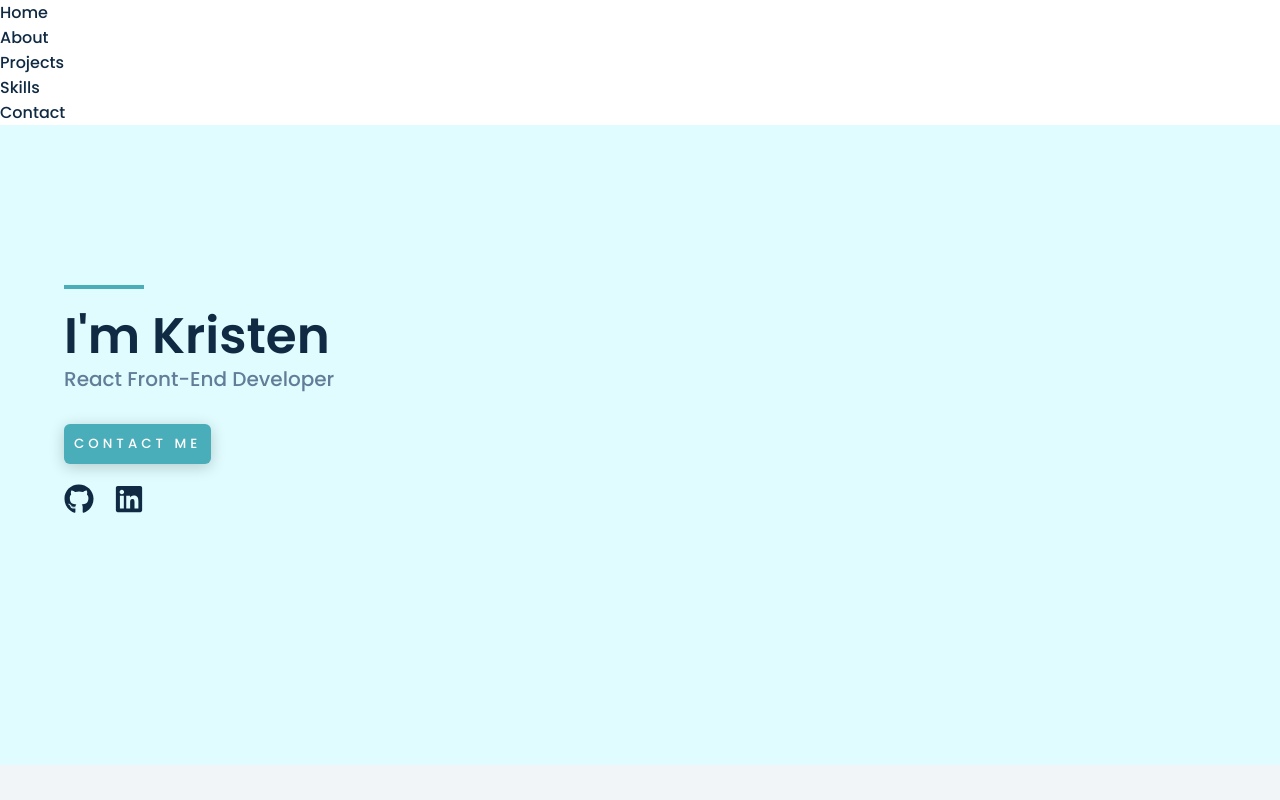
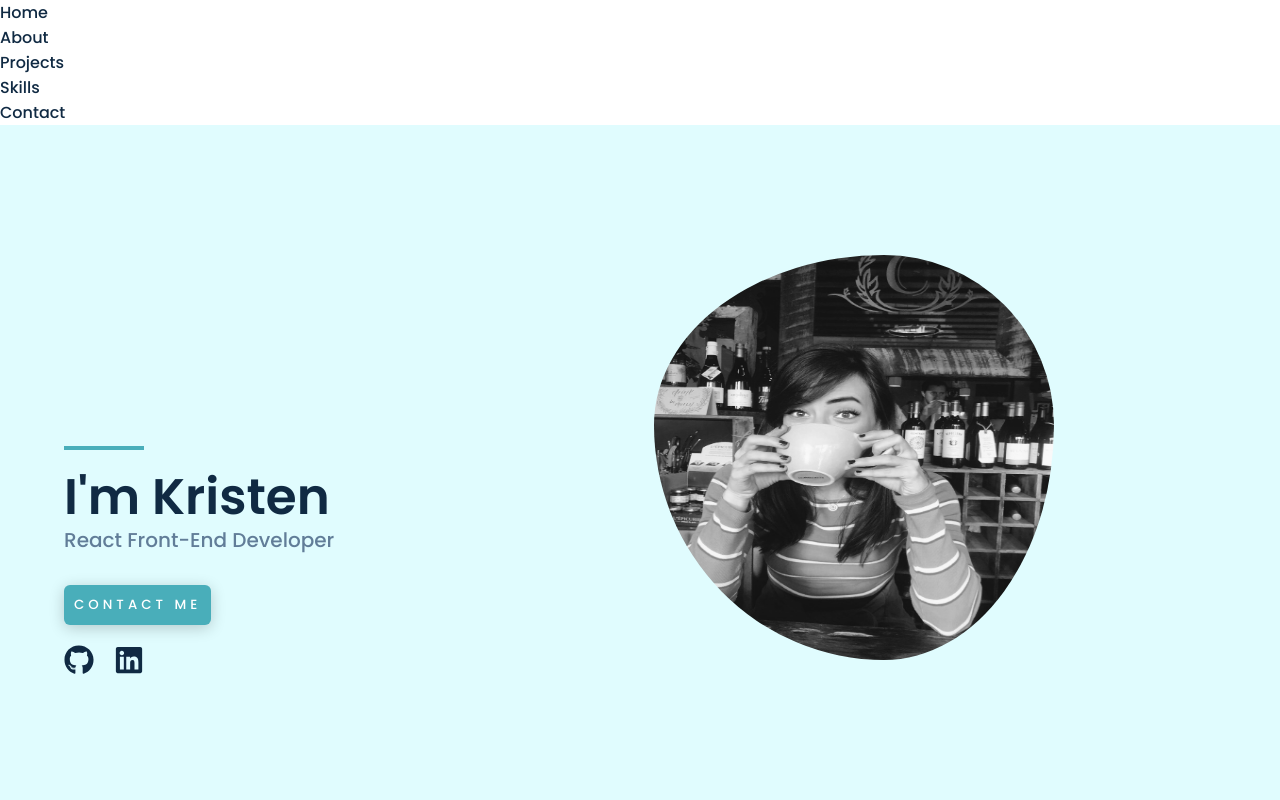
Before and after one commit to kristenwood123/portfolio-site-react, a React (Create React App) app: page / in a window 1280 px wide. Shown: the top 800 px of the page. Built offline with nearby package versions, Linux system fonts and the light colour scheme.

Commit message:
fixed padding bottom on section

```diff
--- a/src/components/Hero.js
+++ b/src/components/Hero.js
@@ -4,8 +4,9 @@ import {FaGithub, FaLinkedin} from 'react-icons/fa'
 const Hero = () => {
   return (
     <header>
+    <span className="header__color">
       <div className="container">
-      <div className='hero'>
+        <div className='hero'>
         <hr className='big'/>
         <div className="hero__text">
           <h1>I'm Kristen</h1>
@@ -16,8 +17,12 @@ const Hero = () => {
          <FaGithub className='icons'/>
          <FaLinkedin className='icons'/>
         </div>
-    </div>
+      </div>
+      <div className="hero__image-container">
+        <img src="./images/inst.JPG" alt="profile image" className='hero__image1'/>
+      </div>
    </div>
+  </span>
   </header>
   )
 }
--- a/src/components/Services.js
+++ b/src/components/Services.js
@@ -5,7 +5,7 @@ const Services = () => {
     <section className='services'>
       <h1 className='header__text'>Services</h1>
         <hr className='big big-services'/>
-    <div className="container services-container">
+    <div className="services-container">
       <article className="card">
         <img class='service-icons' src='./images/developer.png' alt="mobile phone"/>
         <h4>Web Development</h4>
--- a/src/index.css
+++ b/src/index.css
@@ -22,6 +22,7 @@
 .container {
   width: 90%;
   margin: 0 auto;
+  height: 100vh;
 }
 
 nav {
@@ -29,9 +30,12 @@ nav {
 }
 
 header {
+  border: none;
   background-color: var(--clr-blue-background);
-  border: none;
-  height: 80vh;
+}
+
+.header__color {
+  background-color: var(--clr-blue-background);
 }
 
 .big {
@@ -43,8 +47,8 @@ header {
 
 .hero {
   padding-top: 150px;
-  margin: 0 auto;
-  height: 50%;
+  max-width: 50%;
+  display: inline-block;
 }
 
 .hero__text h1 {
@@ -81,6 +85,10 @@ header {
 .icons {
   font-size: 30px;
   margin-right: 20px;
+}
+
+.hero__image-container {
+  display: none;
 }
 
 /* Services---------------------------------------------------- */
@@ -423,6 +431,9 @@ footer {
     margin-top: -10px;
   }
 
+  .projects {
+    padding-bottom: 1350px;
+  }
   /* Services -------------------------------- */
   .services-container {
     display: flex;
@@ -436,7 +447,11 @@ footer {
   }
 }
 
-@media screen and (min-width: 1067px) {
+@media screen and (min-width: 1069px) {
+  .header__color {
+    width: 50%;
+  }
+
   .jobs__center {
     max-width: 892px;
   }
@@ -464,9 +479,8 @@ footer {
   }
 
   .project2__container {
+    background-color: white;
     position: relative;
-    margin: 0;
-    background-color: white;
     left: 150px;
     bottom: 350px;
     z-index: 1;
@@ -475,7 +489,29 @@ footer {
     box-shadow: 0px 3px 15px rgba(0, 0, 0, 0.5);
     padding: 15px;
   }
+
   .game__slider {
     max-width: 800px;
   }
 }
+
+@media screen and (min-width: 1191px) {
+  .hero__image-container {
+    display: inline-block;
+    margin-top: 50px;
+  }
+
+  .hero__image1 {
+    width: 500px;
+    height: 500px;
+    border-radius: 50%;
+    filter: grayscale(100%);
+    margin-left: 300px;
+    padding: 80px 80px 15px 20px;
+  }
+
+  .hero__image1:hover {
+    filter: none;
+    transition: 0.3s ease-in;
+  }
+}
```
Also changed, not shown: public/images/inst.JPG (added).
